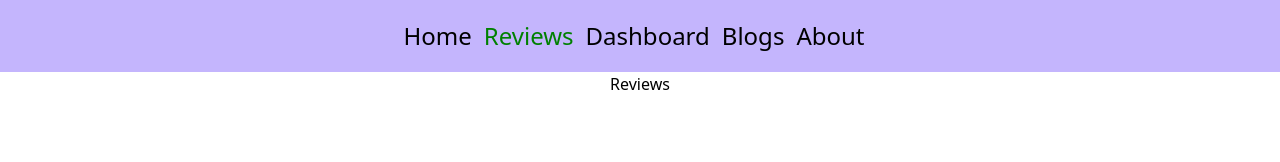
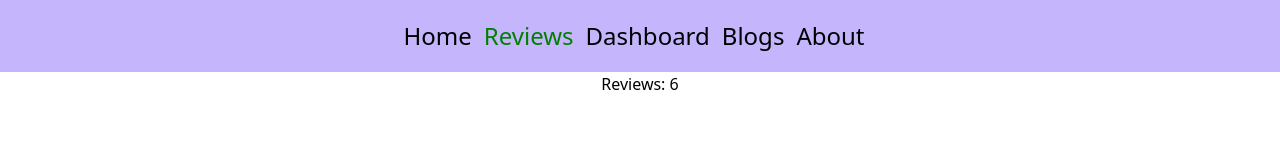
Before and after one commit to Rasel105/Apple_Guys, a React (Create React App) app: page /reviews in a window 1280 px wide. Shown: the top 162 px of the page. Built offline with nearby package versions, Linux system fonts and the light colour scheme.

Commit message:
review section

```diff
--- a/src/App.js
+++ b/src/App.js
@@ -6,6 +6,7 @@ import NavBar from './components/NavBar/NavBar';
 import About from './components/About/About'
 import Reviews from './components/Reviews/Reviews'
 import Blogs from './components/Blogs/Blogs'
+import NotFound from './components/NotFound/NotFound';
 
 function App() {
   return (
@@ -17,6 +18,7 @@ function App() {
         <Route path='/reviews' element={<Reviews></Reviews>}></Route>
         <Route path='/about' element={<About></About>}></Route>
         <Route path='/blogs' element={<Blogs></Blogs>}></Route>
+        <Route path='*' element={<NotFound></NotFound>}></Route>
       </Routes>
     </div>
   );
--- /dev/null
+++ b/src/components/NotFound/NotFound.js
@@ -0,0 +1,11 @@
+import React from 'react';
+
+const NotFound = () => {
+     return (
+          <div>
+               <h1>hello</h1>
+          </div>
+     );
+};
+
+export default NotFound;
--- a/src/components/Reviews/Reviews.js
+++ b/src/components/Reviews/Reviews.js
@@ -1,9 +1,11 @@
 import React from 'react';
+import useCutomerReviews from '../hooks/useCutomerReviews';
 
 const Reviews = () => {
+     const [reviews, setReviews] = useCutomerReviews()
      return (
           <div>
-               <h1>Reviews</h1>
+               <h1>Reviews: {reviews.length}</h1>
           </div>
      );
 };
```
